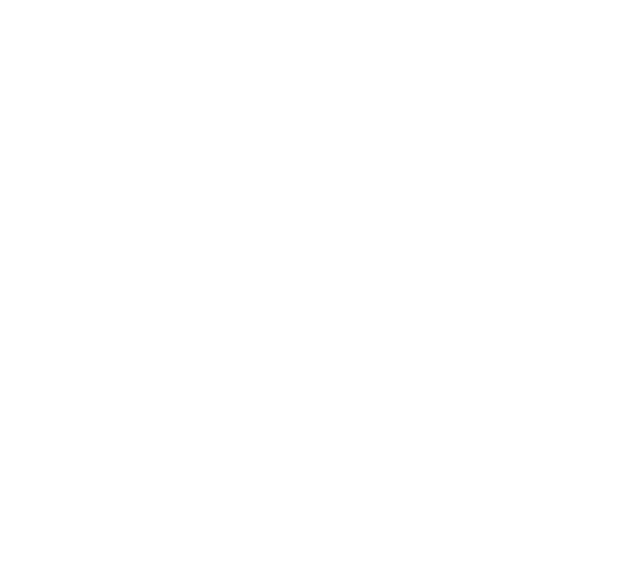
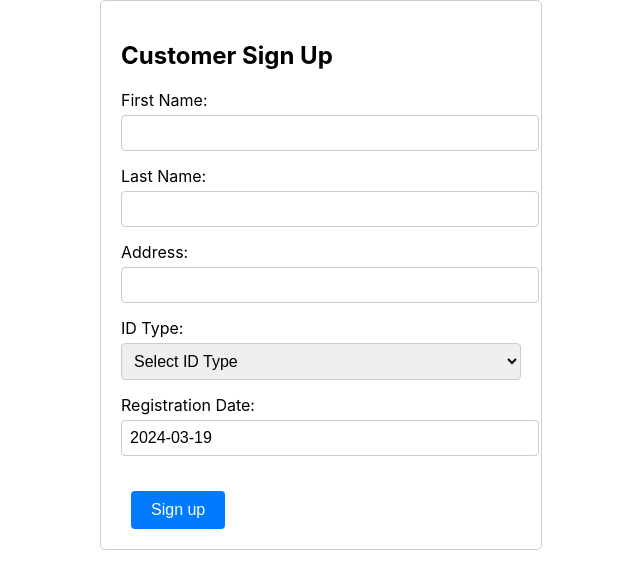
Before and after one commit to mzbayaa/e-Hotels-App, a React (Create React App) app: page /sign-up in a window 1280 px wide. Before the commit this address had no page. Shown: the top 588 px of the page, without its empty margins (319-959 px from the left). Built offline with nearby package versions, Linux system fonts and the light colour scheme.

Commit message:
created sign up page for customer

```diff
--- a/src/App.js
+++ b/src/App.js
@@ -2,15 +2,17 @@ import React from "react";
 import "./App.css";
 import { BrowserRouter as Router, Routes, Route } from "react-router-dom";
 import Home from "./Components/Pages/Home";
-import Customer from "./Components/Pages/Customer";
-import Employee from "./Components/Pages/Employee";
+import Search from "./Components/Pages/Customer/Search";
+import SignUp from "./Components/Pages/Customer/SignUp";
+import Employee from "./Components/Pages/Employee/Employee";
 
 function App() {
   return (
     <Router>
       <Routes>
         <Route path="/" exact element={<Home />} />
-        <Route path="/customer" exact element={<Customer />} />
+        <Route path="/search" exact element={<Search />} />
+        <Route path="/sign-up" exact element={<SignUp />} />
         <Route path="/employee" exact element={<Employee />} />
       </Routes>
     </Router>
--- a/src/Components/Pages/Customer.jsx
+++ b/src/Components/Pages/Customer/Search.jsx
@@ -1,7 +1,7 @@
 import React, { useState } from "react";
-import "./Customer.css";
+import "./Search.css";
 
-const Customer = () => {
+const Search = () => {
   // Simulated hotel data
   const hotelData = [
     {
@@ -258,4 +258,4 @@ const Customer = () => {
   );
 };
 
-export default Customer;
+export default Search;
--- /dev/null
+++ b/src/Components/Pages/Customer/SignUp.css
@@ -0,0 +1,62 @@
+.signup-container {
+  max-width: 400px;
+  margin: 0 auto;
+  padding: 20px;
+  border: 1px solid #ccc;
+  border-radius: 5px;
+}
+
+.signup-container h2 {
+  font-size: 1.5rem;
+  margin-bottom: 20px;
+}
+
+.form-group {
+  margin-bottom: 15px;
+}
+
+.form-group label {
+  display: block;
+  margin-bottom: 5px;
+}
+
+.form-group input[type="text"],
+.form-group input[type="date"],
+.form-group select {
+  width: 100%;
+  padding: 8px;
+  font-size: 16px;
+  border: 1px solid #ccc;
+  border-radius: 4px;
+}
+
+.form-group select {
+  cursor: pointer;
+}
+
+.error {
+  color: red;
+  font-size: 0.8rem;
+  margin-top: 5px;
+}
+
+.btn {
+  display: inline-block;
+  padding: 10px 20px;
+  margin-top: 20px;
+  font-size: 1rem;
+  color: #fff;
+  background-color: #007bff;
+  border: none;
+  border-radius: 4px;
+  cursor: pointer;
+  transition: background-color 0.3s;
+}
+
+.btn:hover {
+  background-color: #0056b3;
+}
+
+.btn + .btn {
+  margin-left: 10px;
+}
--- /dev/null
+++ b/src/Components/Pages/Customer/SignUp.jsx
@@ -0,0 +1,153 @@
+import React, { useState } from "react";
+import { useNavigate } from "react-router-dom";
+import "./SignUp.css";
+
+const SignUp = () => {
+  const navigate = useNavigate();
+
+  // Function to get current date in YYYY-MM-DD format
+  const getCurrentDate = () => {
+    const now = new Date();
+    const year = now.getFullYear();
+    const month = String(now.getMonth() + 1).padStart(2, "0");
+    const day = String(now.getDate()).padStart(2, "0");
+    return `${year}-${month}-${day}`;
+  };
+
+  // State to manage customer information and errors
+  const [customerInfo, setCustomerInfo] = useState({
+    firstName: "",
+    lastName: "",
+    address: "",
+    idType: "",
+    idInfo: "",
+    registrationDate: getCurrentDate(), // Set initial value to current date
+  });
+  const [errors, setErrors] = useState({});
+
+  // Handler for form submission
+  const handleSubmit = (e) => {
+    e.preventDefault();
+    // Validate form fields
+    const newErrors = {};
+    if (!customerInfo.firstName) {
+      newErrors.firstName = "First name is required";
+    }
+    if (!customerInfo.lastName) {
+      newErrors.lastName = "Last name is required";
+    }
+    if (!customerInfo.address) {
+      newErrors.address = "Address is required";
+    }
+    if (!customerInfo.idType) {
+      newErrors.idType = "ID type is required";
+    }
+    if (!customerInfo.idInfo) {
+      newErrors.idInfo = `${customerInfo.idType} is required`;
+    }
+    if (!customerInfo.registrationDate) {
+      newErrors.registrationDate = "Registration date is required";
+    }
+    setErrors(newErrors); // Update errors state
+    // Proceed with form submission if no errors
+    if (Object.keys(newErrors).length === 0) {
+      console.log("Customer Info:", customerInfo);
+      navigate("/search"); // Navigate to search page
+    }
+  };
+
+  // Handler for changing ID type
+  const handleIdTypeChange = (e) => {
+    const idType = e.target.value;
+    setCustomerInfo({ ...customerInfo, idType, idInfo: "" });
+  };
+
+  return (
+    <div className="signup-container">
+      <h2>Customer Sign Up</h2>
+      <form onSubmit={handleSubmit}>
+        <div className="form-group">
+          <label>First Name:</label>
+          <input
+            type="text"
+            value={customerInfo.firstName}
+            onChange={(e) =>
+              setCustomerInfo({ ...customerInfo, firstName: e.target.value })
+            }
+            required
+          />
+          {errors.firstName && (
+            <span className="error">{errors.firstName}</span>
+          )}
+        </div>
+        <div className="form-group">
+          <label>Last Name:</label>
+          <input
+            type="text"
+            value={customerInfo.lastName}
+            onChange={(e) =>
+              setCustomerInfo({ ...customerInfo, lastName: e.target.value })
+            }
+            required
+          />
+          {errors.lastName && <span className="error">{errors.lastName}</span>}
+        </div>
+        <div className="form-group">
+          <label>Address:</label>
+          <input
+            type="text"
+            value={customerInfo.address}
+            onChange={(e) =>
+              setCustomerInfo({ ...customerInfo, address: e.target.value })
+            }
+            required
+          />
+          {errors.address && <span className="error">{errors.address}</span>}
+        </div>
+        <div className="form-group">
+          <label>ID Type:</label>
+          <select
+            value={customerInfo.idType}
+            onChange={handleIdTypeChange}
+            required
+          >
+            <option value="">Select ID Type</option>
+            <option value="SSN">SSN</option>
+            <option value="SIN">SIN</option>
+            <option value="Driver's License">Driver's License</option>
+            {/* Add more options as needed */}
+          </select>
+          {errors.idType && <span className="error">{errors.idType}</span>}
+        </div>
+        {/* Render additional input field based on selected ID type */}
+        {customerInfo.idType && (
+          <div className="form-group">
+            <label>{customerInfo.idType}:</label>
+            <input
+              type="text"
+              value={customerInfo.idInfo}
+              onChange={(e) =>
+                setCustomerInfo({ ...customerInfo, idInfo: e.target.value })
+              }
+              required
+            />
+            {errors.idInfo && <span className="error">{errors.idInfo}</span>}
+          </div>
+        )}
+        <div className="form-group">
+          <label>Registration Date:</label>
+          <input
+            type="text"
+            value={customerInfo.registrationDate}
+            readOnly // Make the input uneditable
+          />
+        </div>
+        <button type="submit" className="btn" aria-label="Sign up">
+          Sign up
+        </button>
+      </form>
+    </div>
+  );
+};
+
+export default SignUp;
--- a/src/Components/Pages/Home.jsx
+++ b/src/Components/Pages/Home.jsx
@@ -6,7 +6,7 @@ const Home = () => {
   const navigate = useNavigate();
 
   const handleCustomerClick = () => {
-    navigate("/customer");
+    navigate("/sign-up");
   };
 
   const handleEmployeeClick = () => {
```
Also changed, not shown: src/Components/Pages/Customer/Search.css (renamed from src/Components/Pages/Customer.css), src/Components/Pages/Employee/Employee.css (added), src/Components/Pages/Employee/Employee.jsx (renamed from src/Components/Pages/Employee.jsx).
